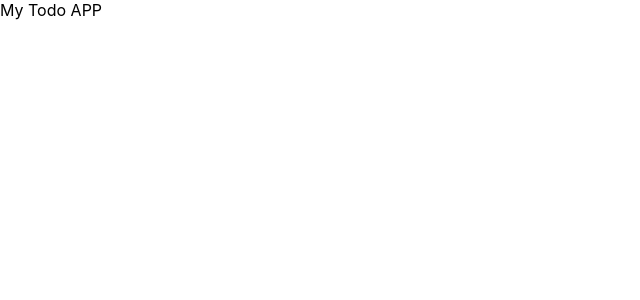
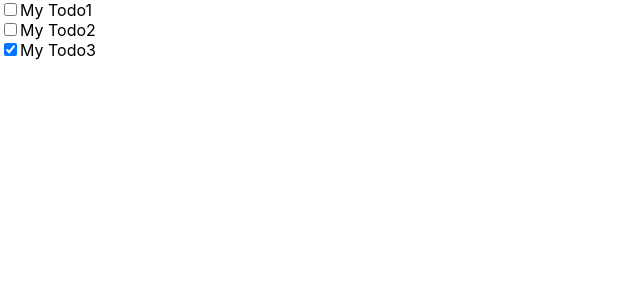
Before and after one commit to choi00105/todo-app, a React (Create React App) app in the folder client/: page / in a window 1280 px wide. Shown: the top 300 px of the page, without its empty margins (0-640 px from the left). Built offline with nearby package versions, Linux system fonts and the light colour scheme.

Commit message:
feat: Todo list

```diff
--- a/client/src/App.js
+++ b/client/src/App.js
@@ -1,10 +1,33 @@
+import { useState } from 'react';
+import Todo from './components/Todo';
 
 const App = () => {
+  const [todoItems, setTodoItems] = useState([
+    {
+      id: 1,
+      title: 'My Todo1',
+      done: false,
+    },
+    {
+      id: 2,
+      title: 'My Todo2',
+      done: false,
+    },
+    {
+      id: 3,
+      title: 'My Todo3',
+      done: true,
+    },
+  ]);
+
   return (
     <div className="App">
-      My Todo APP
+      {todoItems.map((item) => {
+        // console.log(item); // {id: 1, title: 'My Todo1', done: false}
+        return <Todo key={item.id} item={item}></Todo>;
+      })}
     </div>
   );
-}
+};
 
 export default App;
--- /dev/null
+++ b/client/src/components/Todo.js
@@ -0,0 +1,41 @@
+
+// 1. 함수형 컴포넌트
+// 2. input(checkbox)와 label을 랜더링하는 컴포넌트
+// 3. App (부모 컴포넌트)에서 Todo(자식 컴포넌트) 1개 랜더링
+const Todo = ({ item }) => {
+  const { id, title, done } = item;
+
+  return (
+    <div className="Todo">
+      <input
+        type="checkbox"
+        id={`todo${id}`}
+        name={`todo${id}`}
+        value={`todo${id}`}
+        defaultChecked={done}
+      />
+      <label htmlFor={`todo${id}`}>{title}</label>
+    </div>
+  );
+};
+
+export default Todo;
+
+/*
+const Todo = ({ item }) => {
+  return (
+    <div className="Todo">
+      <input
+        type="checkbox"
+        id={`todo${item.id}`}
+        name={`todo${item.id}`}
+        value={`todo${item.id}`}
+        defaultChecked={item.done}
+      />
+      <label htmlFor={`todo${item.id}`}>{item.title}</label>
+    </div>
+  );
+};
+
+export default Todo;
+*/
```
